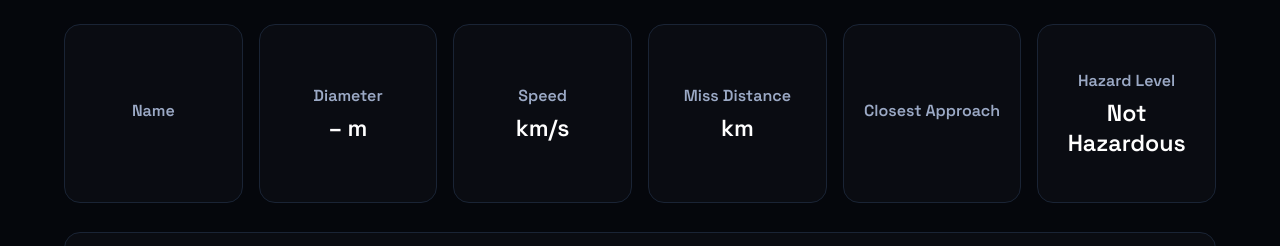
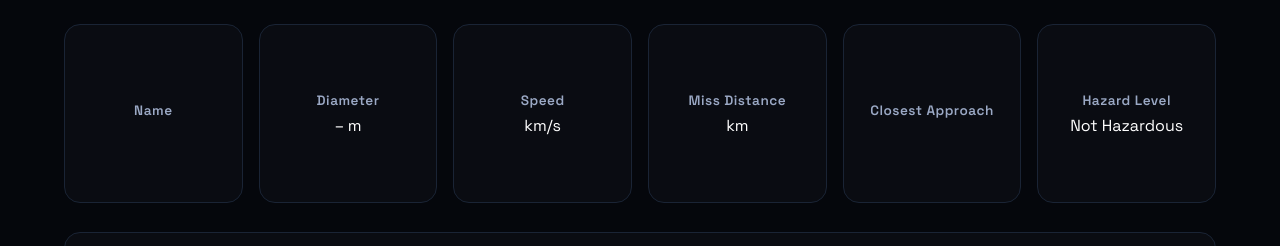
Before and after one commit to yorozaki/Asteroid-Danger-Dashboard, a Flask app: template templates/index.html in a window 1280 px wide. Shown: the part 139-385 px from the top of the page. Run offline with Flask 3, Linux system fonts and the light colour scheme; the template is opened without the code that fills it, so the values that code supplies are empty.

Commit message:
Changed font size

```diff
--- a/static/style.css
+++ b/static/style.css
@@ -102,10 +102,23 @@ body {
 }
 
 .metric-value {
-    font-size: 1.45rem;
-    font-weight: 600;
-    text-align: center;
+    font-size: 1rem;
+    /* Reduce font size */
+    line-height: 1.2;
+    /* Tighter spacing */
+    word-wrap: break-word;
+    /* Prevent overflow */
+    overflow: hidden;
+    /* Hide long overflows */
+    text-overflow: ellipsis;
+    /* ... if too long */
 }
+
+.metric-label {
+    font-size: 0.85rem;
+    letter-spacing: 0.5px;
+}
+
 
 .metric-value.small {
     font-size: 1.2rem;
```
